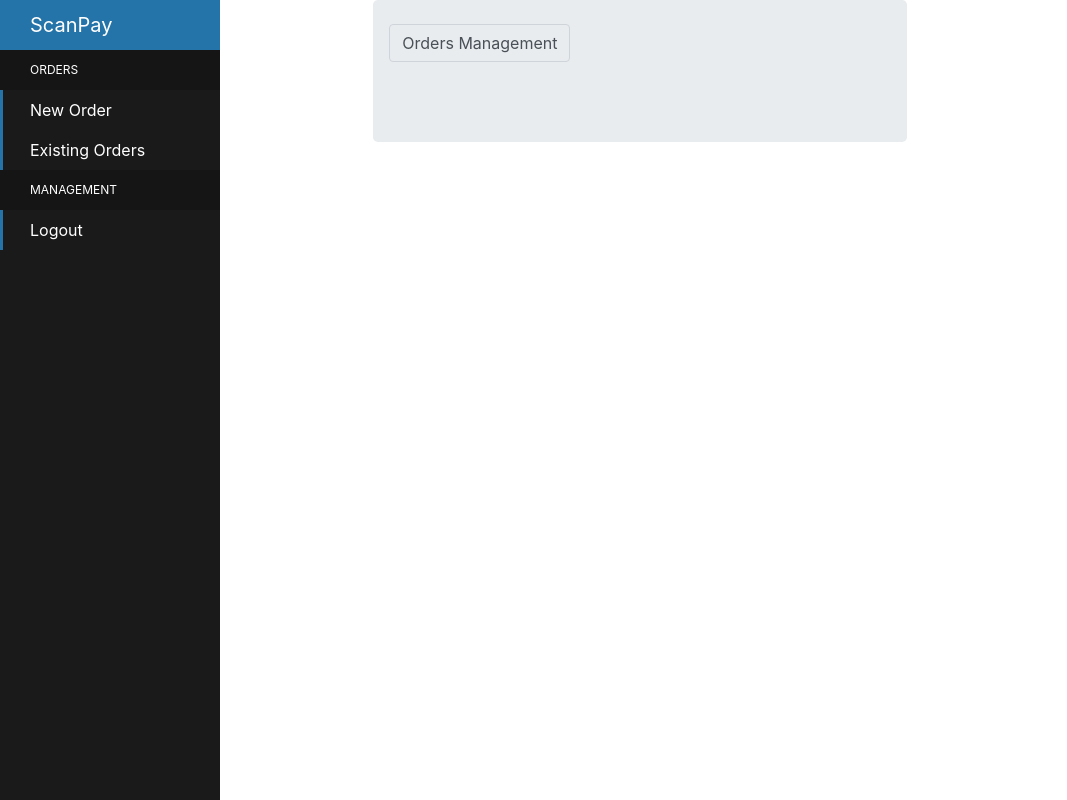
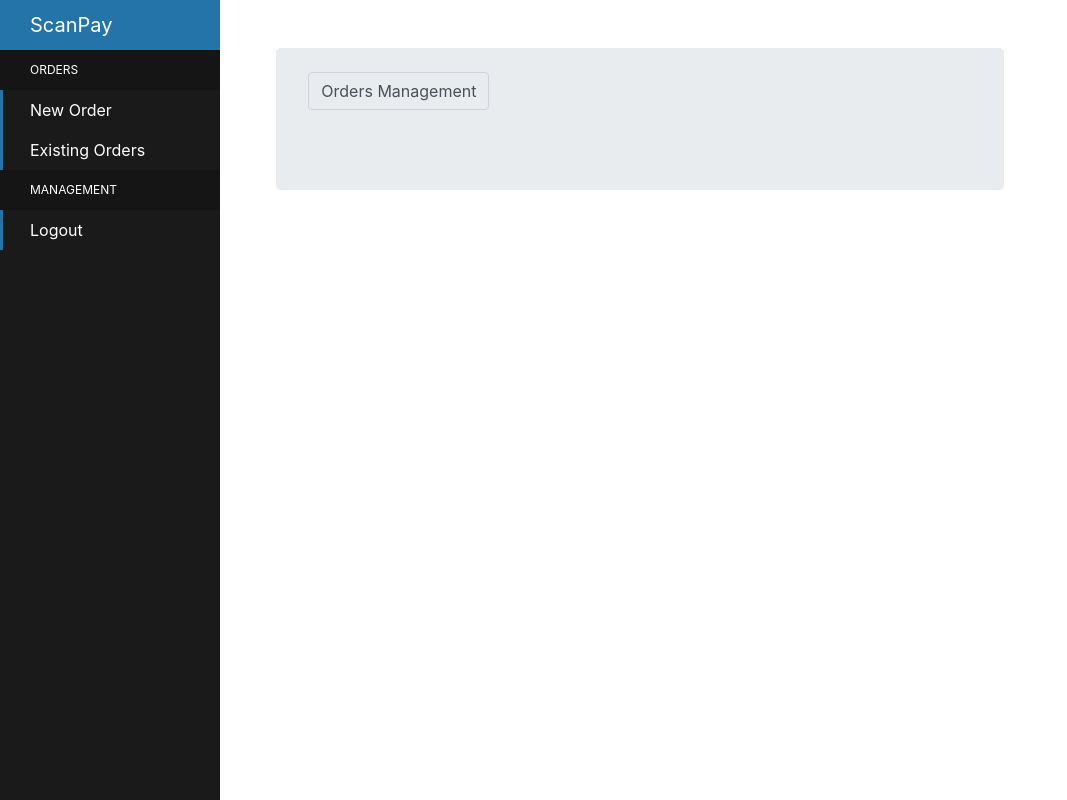
Before and after one commit to liorga/ScanPay, a website: page public/pages/workerProfile.html in a window 1280 px wide. Shown: the whole page, without its empty margins (0-1067 px from the left). Drawn offline with nearby package versions, Linux system fonts and the light colour scheme; no server answers.

Commit message:
change a bit more the UI

```diff
--- a/public/pages/workerProfile.html
+++ b/public/pages/workerProfile.html
@@ -16,7 +16,7 @@
     <script src="/scripts/workerProfile.js"></script>
 </head>
 
-<body>
+<body style="height: 100vh; max-height: 100vh; overflow: auto;">
     <div class="sidebar-container">
         <div class="sidebar-logo">
             ScanPay
@@ -42,10 +42,12 @@
         </ul>
     </div>
 
-    <div class="container-fluid col-md-5 p-0 h-100">
-        <div id="orders" class="jumbotron pt-4 px-3" style="height: 90%; overflow: auto;">
-            <div class="input-group mb-3">
-                <span class="input-group-text">Orders Management</span>
+    <div class="container-fluid col-md-8 h-100">
+        <div class="p-5">
+            <div id="orders" class="jumbotron pt-4" style="height: 90%; overflow: auto;">
+                <div class="input-group mb-3">
+                    <span class="input-group-text">Orders Management</span>
+                </div>
             </div>
         </div>
     </div>
```
Also changed, not shown: public/pages/newOrder.html (+1 -1 lines).
